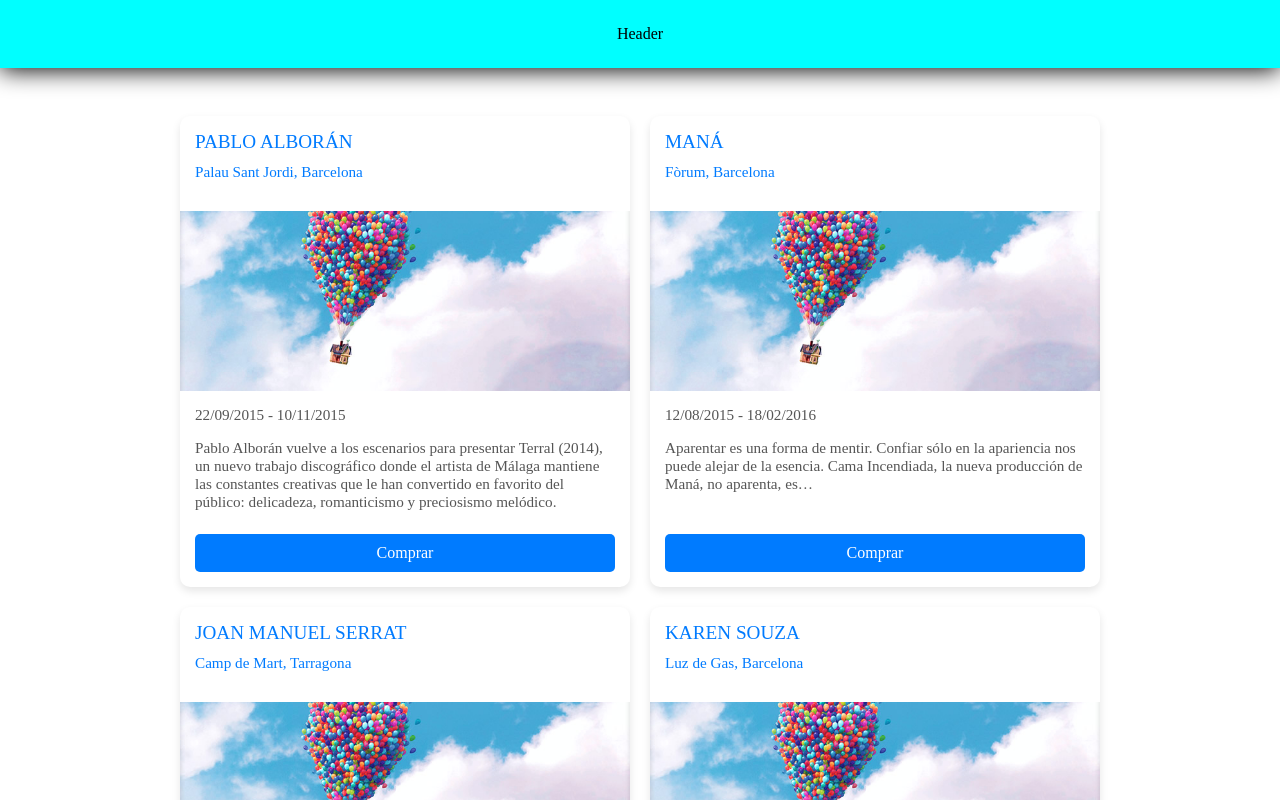
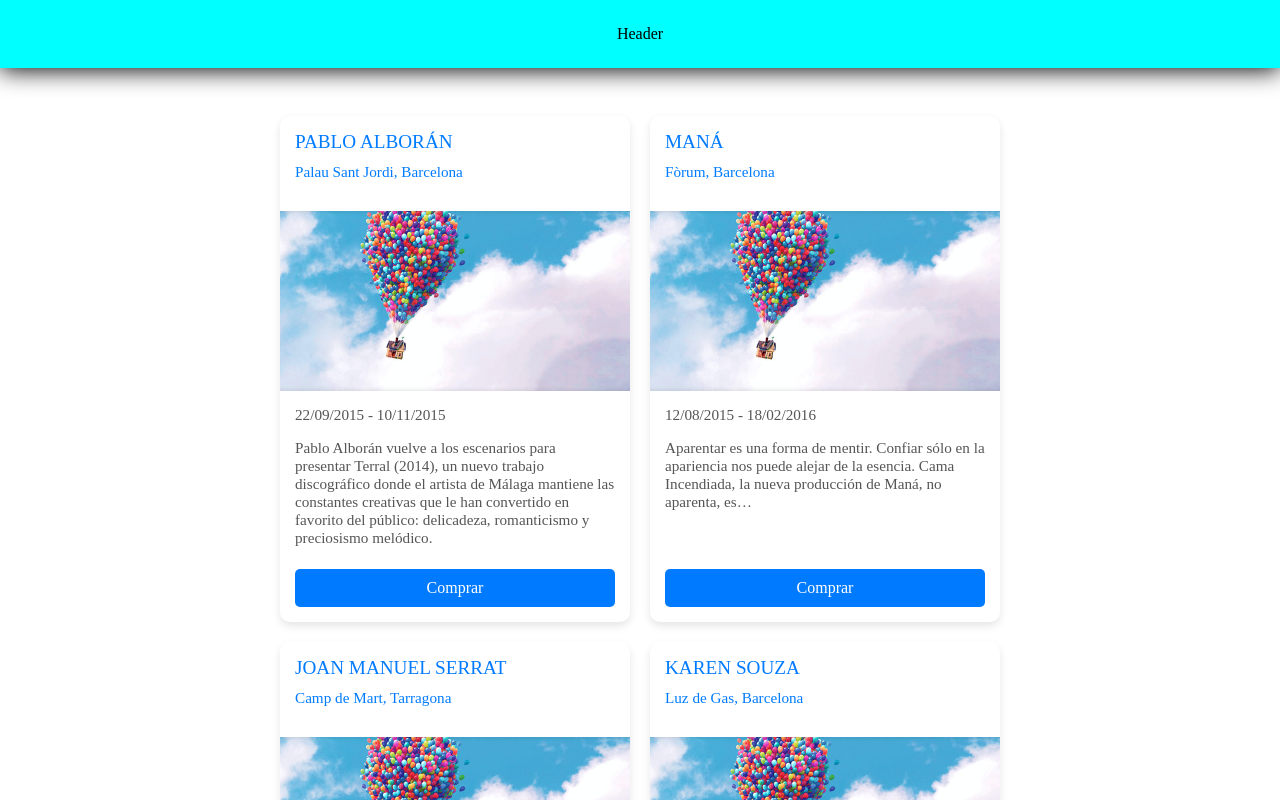
Before and after one commit to RodCevas/eventos, an Angular app: page /cartelera in a window 1280 px wide. Shown: the top 800 px of the page. Built offline with nearby package versions, Linux system fonts and the light colour scheme.

Commit message:
cartelera style

```diff
--- a/src/app/features/cartelera/cartelera.component.scss
+++ b/src/app/features/cartelera/cartelera.component.scss
@@ -1,5 +1,5 @@
 .card-grid {
-  max-width: 1400px;
+  max-width: 1000px;
   margin-inline: auto;
   display: flex;
   flex-wrap: wrap;
--- a/src/app/shared/components/card/card.component.scss
+++ b/src/app/shared/components/card/card.component.scss
@@ -3,7 +3,7 @@
   border-radius: 10px;
   box-shadow: 0 4px 8px rgba(0, 0, 0, 0.1);
   width: 100%;
-  max-width: 450px;
+  max-width: 350px;
   display: flex;
   flex-direction: column;
   overflow: hidden;
@@ -33,7 +33,7 @@
       margin-bottom: 15px;
     }
     .card-description {
-      min-height: 80px;
+      min-height: 115px;
     }
     button {
       padding: 10px;
```
